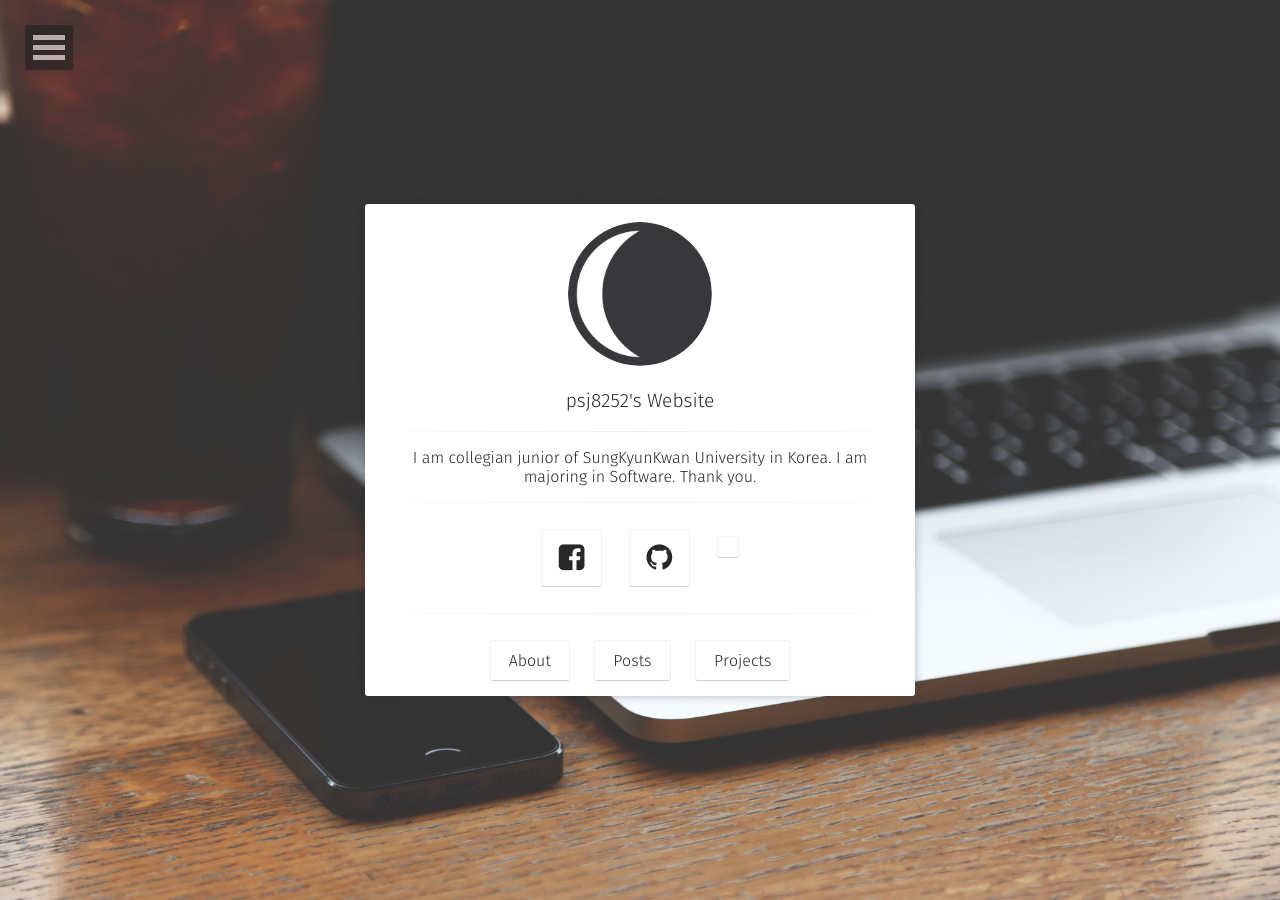
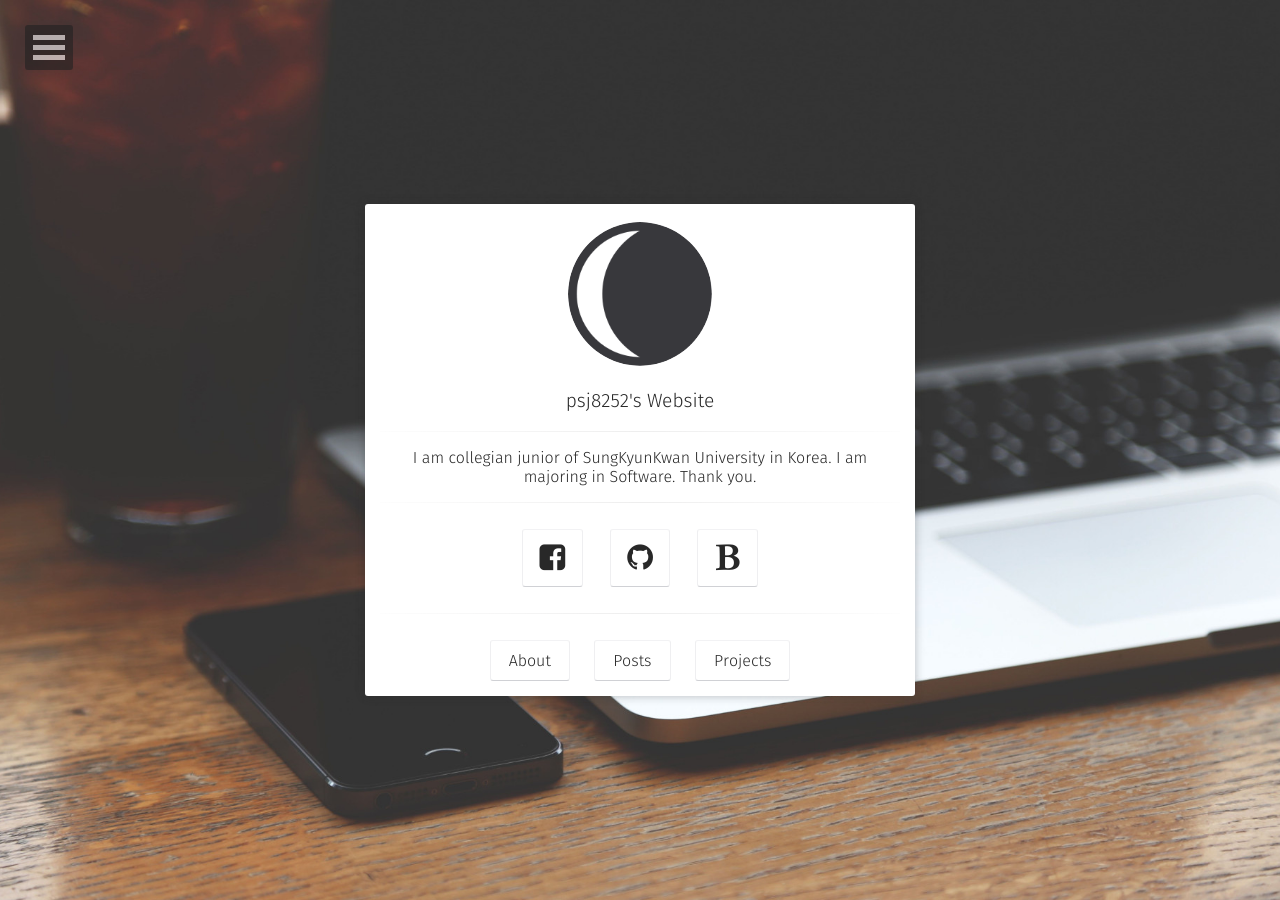
Before and after one commit to psj8252/psj8252.github.io, a Jekyll site: the page built from index.html, in a window 1280 px wide. Built offline with Jekyll 4.4.1, drawn with Linux system fonts in a browser that asks for light colours; some web fonts are replaced.

Commit message:
Update social-links.html

```diff
--- a/_includes/social-links.html
+++ b/_includes/social-links.html
@@ -25,5 +25,5 @@
                         {% if site.keybase %}<a class="social-btn" href="https://keybase.io/{{ site.keybase }}" target="_blank" rel="noopener noreferrer"><i class="fa fa-fw fa-key"></i></a>{% endif %}
                         {% if site.xmpp %}<a class="social-btn" href="xmpp:{{ site.xmpp }}" target="_blank" rel="noopener noreferrer"><i class="fa fa-fw fa-lightbulb-o"></i></a>{% endif %}
                         {% if site.hackernews %}<a class="social-btn" href="https://news.ycombinator.com/user?id={{ site.hackernews }}" target="_blank" rel="noopener noreferrer"><i class="fa fa-fw fa-hacker-news"></i></a>{% endif %}
-                        {% if site.blog %}<a class="social-btn" href="{{ site.blog }}" target="_blank" rel="noopener noreferrer"><i class="fas fa-blog"></i></a>{% endif %}
+                        {% if site.blog %}<a class="social-btn" href="{{ site.blog }}" target="_blank" rel="noopener noreferrer"><i class="fa fa-fw fa-bold"></i></a>{% endif %}
                   </h3>
```
